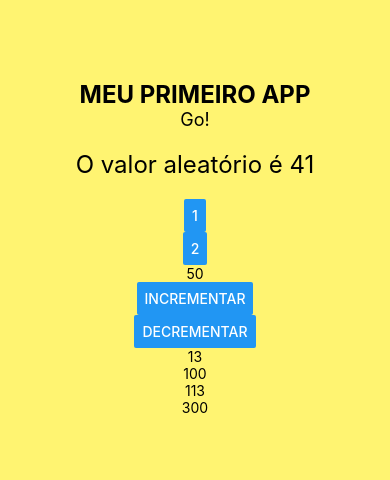
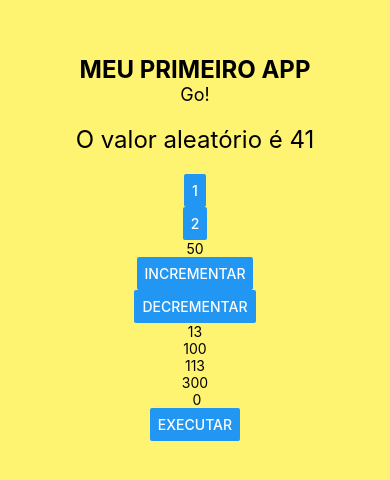
Before and after one commit to LauraaPaiva/expoStart, a React Native app in the folder AwesomeProject/: screen / in a window 390 px wide. Shown: the part 174-654 px from the top of the page. Built offline with nearby package versions, Linux system fonts and the light colour scheme.

Commit message:
Comunicação indireta entre componentes

```diff
--- a/AwesomeProject/App.js
+++ b/AwesomeProject/App.js
@@ -11,6 +11,8 @@ import Botao from "./src/components/Botao";
 import Contador from "./src/components/Contador";
 import Pai from "./src/components/Direta/Pai";
 import Filho from "./src/components/Direta/Filho";
+import Pai2 from "./src/components/Indireta/Pai";
+import Filho2 from "./src/components/Indireta/Filho";
 
 export default function App() {
   return (
@@ -21,6 +23,7 @@ export default function App() {
       <Botao />
       <Contador numeroInicial={50} />
       <Pai />
+      <Pai2 />
     </SafeAreaView>
   );
 }
--- a/AwesomeProject/src/components/Indireta/Filho.js
+++ b/AwesomeProject/src/components/Indireta/Filho.js
@@ -1,11 +1,19 @@
 import React, { Fragment } from "react";
-import { View, Text } from "react-native";
+import { View, Text, Button } from "react-native";
 
 export default (props) => {
+  function gerarNumero(min, max) {
+    const aleatorio = parseInt(Math.random() * (max - min) + min);
+    return aleatorio;
+  }
   return (
-    <Fragment>
-      <Text>{props.a}</Text>
-      <Text>{props.b}</Text>
-    </Fragment>
+    <Button
+      title="Executar"
+      onPress={function () {
+        const texto = "Ganhador: ";
+        const numero = gerarNumero(props.min, props.max);
+        props.funcao(texto, numero);
+      }}
+    />
   );
 };
--- a/AwesomeProject/src/components/Indireta/Pai.js
+++ b/AwesomeProject/src/components/Indireta/Pai.js
@@ -1,15 +1,22 @@
-import React, { Fragment } from "react";
+import React, { Fragment, useState } from "react";
 import { View, Text } from "react-native";
 
 import Filho from "./Filho";
 
 export default (props) => {
-  let x = 13;
-  let y = 100;
+  const [text, setTexto] = useState("");
+  const [num, setNum] = useState(0);
+
+  function exibirValor(texto, numero) {
+    setTexto(texto);
+    setNum(numero);
+  }
   return (
     <Fragment>
-      <Filho a={x} b={y} />
-      <Filho a={x + 100} b={y + 200} />
+      <Text>
+        {text} {num}
+      </Text>
+      <Filho min={1} max={100} funcao={exibirValor} />
     </Fragment>
   );
 };
```
